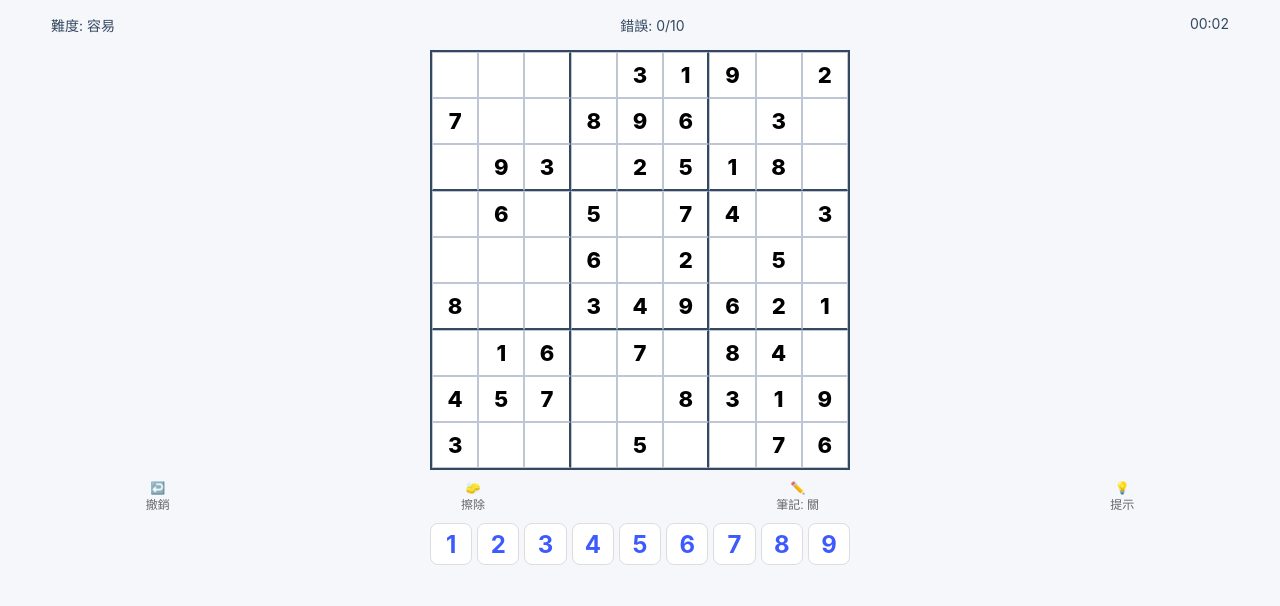
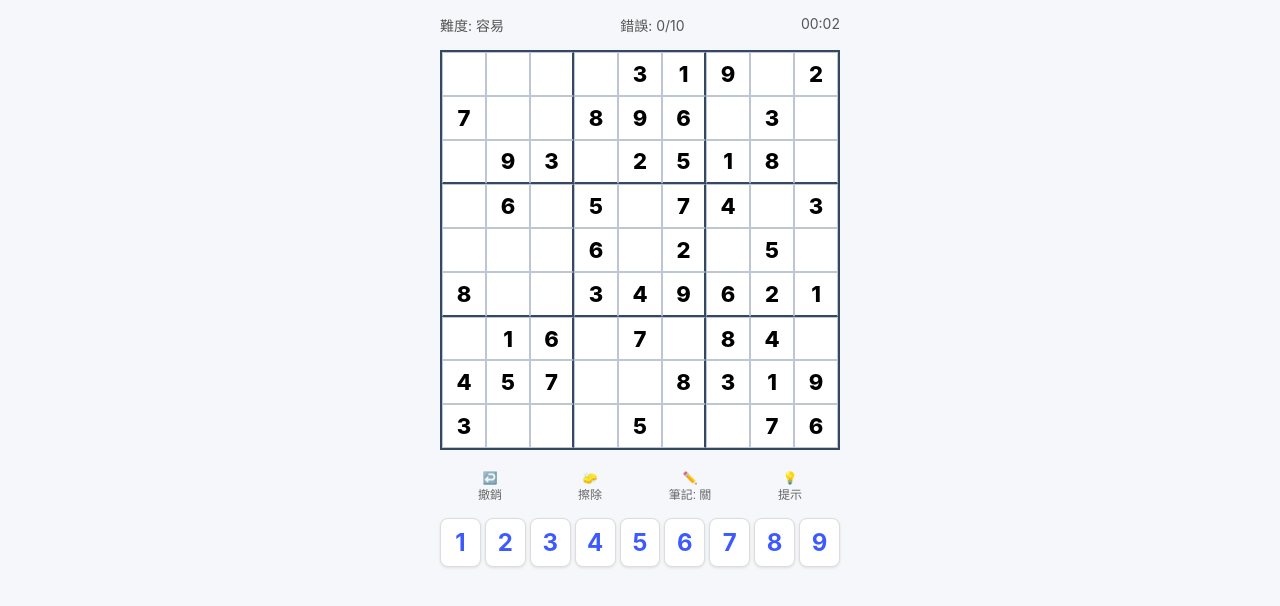
Before and after one commit to poop456258-cmd/Index.html, a plain HTML site: page index.html in a window 1280 px wide. Both pictures are taken after a click on the button "容易". Drawn offline with Linux system fonts and the light colour scheme.

Commit message:
Update index.html

```diff
--- a/index.html
+++ b/index.html
@@ -14,44 +14,59 @@
             --border-thin: 1px solid #bec6d4;
         }
 
-        * { box-sizing: border-box; -webkit-tap-highlight-color: transparent; }
-        body {
-            font-family: -apple-system, sans-serif;
-            margin: 0; background-color: #f5f7fa; color: var(--primary-blue);
-            display: flex; flex-direction: column; align-items: center; height: 100vh; overflow: hidden;
+        /* 核心佈局修正：防止手機端滾動跑版 */
+        html, body {
+            position: fixed;
+            width: 100%;
+            height: 100%;
+            overflow: hidden;
+            margin: 0; padding: 0;
+            background-color: #f5f7fa;
+            font-family: -apple-system, BlinkMacSystemFont, "Segoe UI", Roboto, sans-serif;
         }
 
-        /* 啟動與結束畫面 */
-        .overlay {
-            position: fixed; top: 0; left: 0; width: 100%; height: 100%;
-            background: rgba(255,255,255,0.98); z-index: 100;
-            display: flex; flex-direction: column; justify-content: center; align-items: center;
-            text-align: center; padding: 20px;
-        }
-        .menu-btn {
-            width: 220px; padding: 15px; margin: 10px; border: none;
-            border-radius: 30px; background: var(--selected-blue); color: white;
-            font-size: 18px; font-weight: bold; box-shadow: 0 4px 10px rgba(61,90,254,0.3);
-            cursor: pointer;
+        * { box-sizing: border-box; -webkit-tap-highlight-color: transparent; }
+
+        body {
+            display: flex;
+            flex-direction: column;
+            align-items: center;
         }
 
-        header { width: 100%; padding: 10px 20px; text-align: center; }
-        .stats-bar { width: 95%; display: flex; justify-content: space-between; font-size: 14px; margin: 5px auto; }
+        header { width: 100%; padding: 15px 15px 5px; text-align: center; }
+        .stats-bar {
+            width: 100%; max-width: 400px;
+            display: flex; justify-content: space-between;
+            font-size: 14px; margin: 0 auto; color: #555;
+        }
 
-        /* 棋盤佈局 */
+        /* 棋盤佈局：使用 vw 確保正方形且不溢出 */
         .sudoku-board {
-            display: grid; grid-template-columns: repeat(9, 1fr);
-            width: 95vw; height: 95vw; max-width: 420px; max-height: 420px;
-            border: var(--border-thick); background: white;
+            display: grid;
+            grid-template-columns: repeat(9, 1fr);
+            width: 92vw;
+            height: 92vw;
+            max-width: 400px;
+            max-height: 400px;
+            margin: 10px auto;
+            border: var(--border-thick);
+            background: white;
+            touch-action: manipulation;
         }
+
         .cell {
-            border: var(--border-thin); display: flex; align-items: center; justify-content: center;
-            font-size: 22px; position: relative;
+            border: var(--border-thin);
+            display: flex; align-items: center; justify-content: center;
+            font-size: 22px;
+            position: relative;
         }
+
+        /* 九宮格粗線條 */
         .cell:nth-child(3n) { border-right: var(--border-thick); }
         .cell:nth-child(9n) { border-right: var(--border-thin); }
         .cell:nth-child(n+19):nth-child(-n+27), .cell:nth-child(n+46):nth-child(-n+54) { border-bottom: var(--border-thick); }
 
+        /* 格子狀態 */
         .cell.selected { background-color: var(--selected-blue) !important; color: white; }
         .cell.related { background-color: var(--highlight-blue); }
         .cell.same-num { background-color: #d1e9ff; }
@@ -63,18 +78,43 @@
             font-size: 9px; color: #888; pointer-events: none;
         }
 
-        .controls { width: 100%; display: flex; justify-content: space-around; padding: 10px 0; }
-        .btn-tool { background: none; border: none; font-size: 12px; color: #666; cursor: pointer; }
+        /* 控制台 */
+        .controls {
+            width: 100%; max-width: 400px;
+            display: flex; justify-content: space-around;
+            padding: 10px 0;
+        }
+        .btn-tool { background: none; border: none; font-size: 12px; color: #666; cursor: pointer; flex: 1; }
         .active-tool { color: var(--selected-blue); font-weight: bold; }
 
+        /* 數字鍵盤：橫向一列 */
         .numpad {
-            display: grid; grid-template-columns: repeat(9, 1fr); gap: 5px;
-            width: 95vw; max-width: 420px;
+            display: flex;
+            justify-content: space-between;
+            width: 94vw; max-width: 400px;
+            padding: 5px 0;
+            gap: 4px;
         }
         .num-btn {
-            aspect-ratio: 1; background: white; border-radius: 8px; border: 1px solid #ddd;
+            flex: 1;
+            aspect-ratio: 1/1.2;
+            background: white; border-radius: 8px; border: 1px solid #ddd;
             font-size: 24px; display: flex; align-items: center; justify-content: center;
-            color: var(--selected-blue); font-weight: bold; cursor: pointer;
+            color: var(--selected-blue); font-weight: bold;
+            box-shadow: 0 1px 3px rgba(0,0,0,0.1);
+        }
+
+        /* 覆蓋層 (選單與勝利) */
+        .overlay {
+            position: fixed; top: 0; left: 0; width: 100%; height: 100%;
+            background: rgba(255,255,255,0.98); z-index: 1000;
+            display: flex; flex-direction: column; justify-content: center; align-items: center;
+            text-align: center;
+        }
+        .menu-btn {
+            width: 220px; padding: 16px; margin: 10px; border: none;
+            border-radius: 40px; background: var(--selected-blue); color: white;
+            font-size: 18px; font-weight: bold; box-shadow: 0 4px 12px rgba(61,90,254,0.3);
         }
     </style>
 </head>
@@ -82,16 +122,16 @@
 
 <div id="start-menu" class="overlay">
     <h1 style="color:var(--primary-blue); margin-bottom:10px;">連惠香數獨挑戰！</h1>
-    <p style="color:#666; margin-bottom:30px;">請選擇難度開始遊戲</p>
+    <p style="color:#666; margin-bottom:40px;">請選擇難度開始遊戲</p>
     <button class="menu-btn" onclick="startGame('easy')">容易</button>
     <button class="menu-btn" onclick="startGame('medium')">普通</button>
     <button class="menu-btn" onclick="startGame('hard')">困難</button>
 </div>
 
 <div id="win-modal" class="overlay" style="display:none;">
-    <h1 style="font-size: 60px; margin-bottom: 10px;">🏅</h1>
+    <h1 style="font-size: 64px; margin-bottom: 10px;">🏅</h1>
     <h2 style="color:var(--selected-blue); margin-bottom: 5px;">恭喜連惠香挑戰成功！</h2>
-    <p id="final-time" style="font-size: 18px; color: #555; margin-bottom: 30px;"></p>
+    <p id="final-time" style="font-size: 18px; color: #555; margin-bottom: 40px;"></p>
     <button class="menu-btn" onclick="resetToMenu()">開始新遊戲</button>
 </div>
 
@@ -119,15 +159,15 @@
     let selectedIdx = null, isNoteMode = false, mistakes = 0, seconds = 0;
     let timerInterval, historyStack = [];
 
-    // --- 數獨生成算法 ---
+    // --- 生成算法 ---
     function isValid(board, row, col, num) {
         for (let i = 0; i < 9; i++) {
             if (board[row][i] === num || board[i][col] === num) return false;
         }
-        let startRow = Math.floor(row / 3) * 3, startCol = Math.floor(col / 3) * 3;
+        let sR = Math.floor(row / 3) * 3, sC = Math.floor(col / 3) * 3;
         for (let i = 0; i < 3; i++) {
             for (let j = 0; j < 3; j++) {
-                if (board[startRow + i][startCol + j] === num) return false;
+                if (board[sR + i][sC + j] === num) return false;
             }
         }
         return true;
@@ -152,33 +192,26 @@
         return true;
     }
 
-    // --- 遊戲流程控制 ---
+    // --- 遊戲控制 ---
     function startGame(difficulty) {
         document.getElementById('start-menu').style.display = 'none';
         document.getElementById('win-modal').style.display = 'none';
-        document.getElementById('label-diff').innerText = `難度: ${difficulty === 'easy' ? '容易' : difficulty === 'medium' ? '普通' : '困難'}`;
+        document.getElementById('label-diff').innerText = `難度: ${difficulty==='easy'?'容易':difficulty==='medium'?'普通':'困難'}`;
 
-        // 重置狀態
-        mistakes = 0;
-        seconds = 0;
-        historyStack = [];
-        selectedIdx = null;
-        isNoteMode = false;
+        // 重置參數
+        mistakes = 0; seconds = 0; historyStack = []; selectedIdx = null; isNoteMode = false;
         document.getElementById('mistakes').innerText = `錯誤: 0/10`;
         document.getElementById('note-btn').classList.remove('active-tool');
         document.getElementById('note-btn').innerHTML = "✏️<br>筆記: 關";
 
-        // 生成題目
+        // 生成
         let board = Array.from({length: 9}, () => Array(9).fill(0));
         fillBoard(board);
         solution = board.flat();
-
         let holes = difficulty === 'easy' ? 35 : difficulty === 'medium' ? 45 : 55;
         puzzle = [...solution];
-        let indices = Array.from({length: 81}, (_, i) => i).sort(() => Math.random() - 0.5);
-        for (let i = 0; i < holes; i++) {
-            puzzle[indices[i]] = null;
-        }
+        let ids = Array.from({length: 81}, (_, i) => i).sort(() => Math.random() - 0.5);
+        for (let i = 0; i < holes; i++) puzzle[ids[i]] = null;
 
         initUI();
         startTimer();
@@ -252,20 +285,14 @@
         let cell = displayGrid[selectedIdx];
 
         if (isNoteMode) {
-            cell.val = null;
-            cell.isError = false;
+            cell.val = null; cell.isError = false;
             cell.notes.has(num) ? cell.notes.delete(num) : cell.notes.add(num);
         } else {
-            cell.val = num;
-            cell.notes.clear();
+            cell.val = num; cell.notes.clear();
             if (num !== cell.correct) {
-                cell.isError = true;
-                mistakes++;
+                cell.isError = true; mistakes++;
                 document.getElementById('mistakes').innerText = `錯誤: ${mistakes}/10`;
-                if (mistakes >= 10) {
-                    alert("錯誤次數過多，挑戰失敗！");
-                    resetToMenu();
-                }
+                if (mistakes >= 10) { alert("挑戰失敗！"); resetToMenu(); }
             } else {
                 cell.isError = false;
                 if (displayGrid.every(d => d.val === d.correct)) win();
@@ -305,7 +332,7 @@
     function saveHistory() {
         let snap = JSON.stringify(displayGrid.map(d => ({...d, notes: Array.from(d.notes)})));
         historyStack.push(snap);
-        if (historyStack.length > 20) historyStack.shift();
+        if (historyStack.length > 30) historyStack.shift();
     }
 
     function undo() {
```
